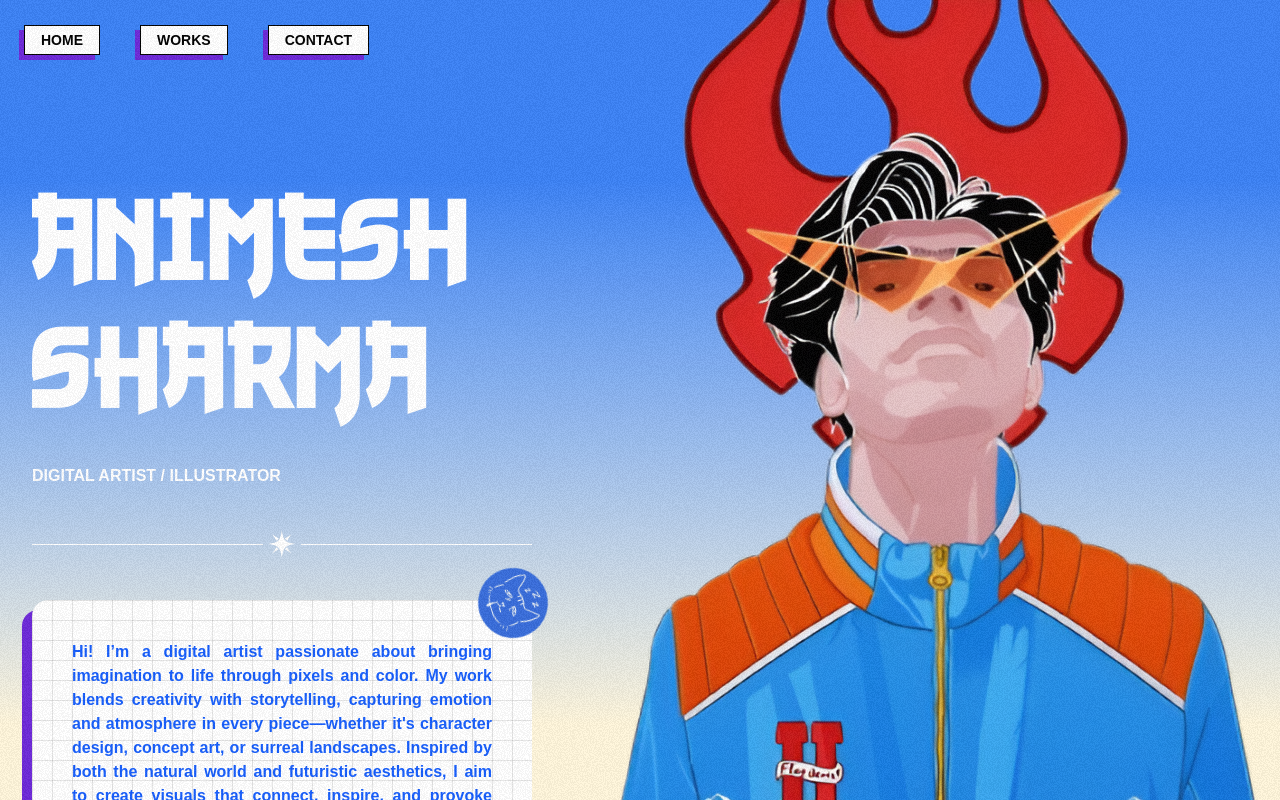
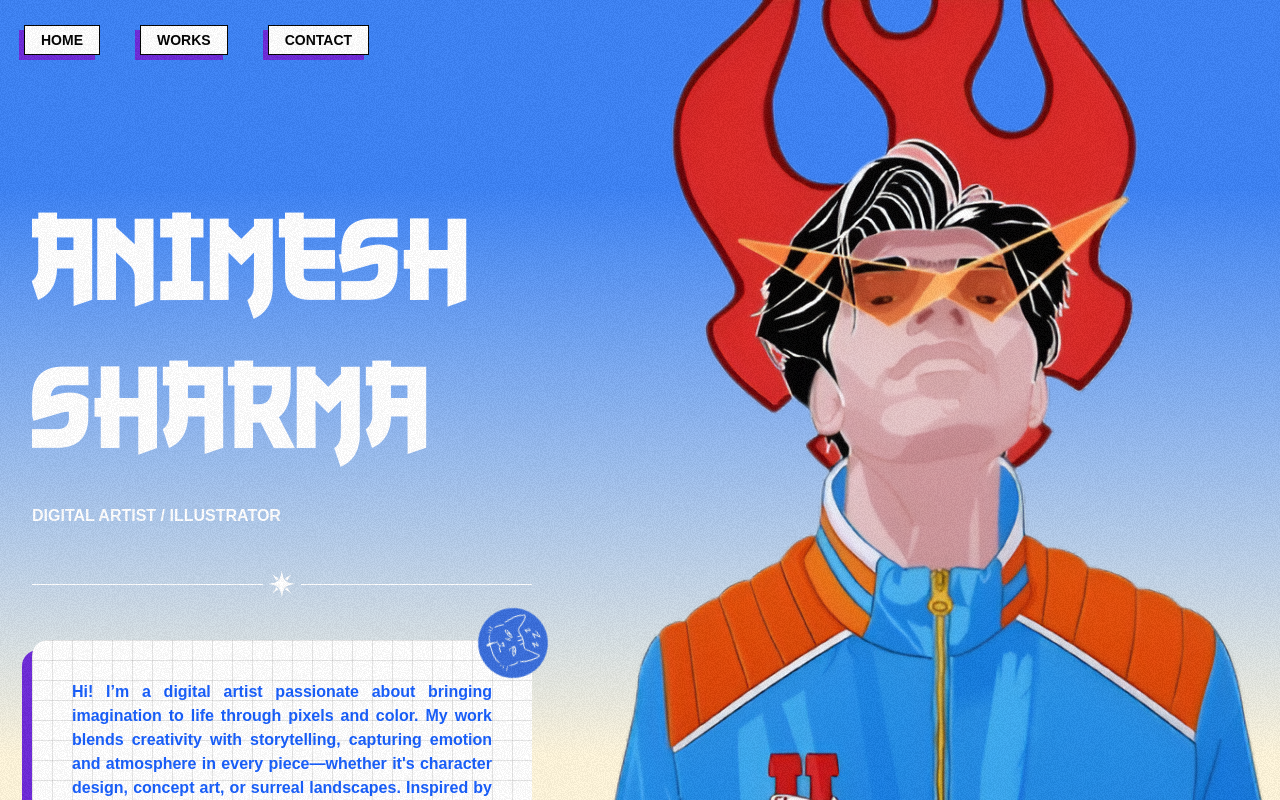
Before and after one commit to savarkavi/animesh-portfolio, a Next.js app: page / in a window 1280 px wide. Shown: the top 800 px of the page. Built offline with nearby package versions, Linux system fonts and the light colour scheme; a web font is replaced by a local one.

Commit message:
Refactor styles in various components for improved layout and animation; adjust text animation behavior and overflow handling

```diff
--- a/src/app/work-archive/page.tsx
+++ b/src/app/work-archive/page.tsx
@@ -79,7 +79,7 @@ const Page = () => {
               </div>
             </Link>
             <div
-              className={`category-img-${i} fixed right-4 bottom-4 z-[99] h-[200px] w-[150px] border lg:h-[250px] lg:w-[200px] xl:h-[450px] xl:w-[450px]`}
+              className={`category-img-${i} fixed right-4 bottom-4 z-[99] h-[200px] w-[150px] border bg-white/80 lg:h-[250px] lg:w-[200px] xl:h-[450px] xl:w-[450px]`}
               style={{
                 clipPath: "polygon(50% 50%, 50% 50%, 50% 50%, 50% 50%)",
               }}
--- a/src/components/Hero.tsx
+++ b/src/components/Hero.tsx
@@ -34,14 +34,18 @@ const Hero = () => {
           className={`mt-20 flex flex-col items-center gap-4 text-white md:mt-30 xl:mt-20 xl:items-start 2xl:items-center`}
         >
           <div className="flex flex-col items-center justify-start overflow-hidden text-center xl:items-start 2xl:flex-row 2xl:gap-12">
+            <div className="overflow-hidden">
               <TextAnimationWrapper
                 text="Animesh"
                 className={`${nuku.className} mt-8 text-8xl uppercase lg:text-9xl xl:mt-0 2xl:text-[10rem] 2xl:leading-40`}
               />
+            </div>
+            <div className="overflow-hidden">
               <TextAnimationWrapper
                 text="Sharma"
                 className={`${nuku.className} text-8xl uppercase lg:text-9xl xl:mt-0 2xl:text-[10rem] 2xl:leading-40`}
               />
+            </div>
           </div>
           <p className="hero-sub-text -translate-x-50 font-black uppercase opacity-0 2xl:text-4xl">
             Digital Artist / illustrator
--- a/src/components/TextAnimationWrapper.tsx
+++ b/src/components/TextAnimationWrapper.tsx
@@ -31,19 +31,10 @@ const TextAnimationWrapper: React.FC<AnimatedTextProps> = ({
             onComplete: onComplete,
           })
           .to(".text-letter", {
-            y: -20,
+            y: 0,
             duration: 0.5,
             stagger: 0.1,
-          })
-          .to(
-            ".text-letter",
-            {
-              y: 0,
-              duration: 0.5,
-              stagger: 0.1,
-            },
-            "-=1.2",
-          );
+          });
       }
     },
     { scope: textRef, dependencies: [isOverlayAnimComplete] },
@@ -53,11 +44,11 @@ const TextAnimationWrapper: React.FC<AnimatedTextProps> = ({
     <p ref={textRef} className={className}>
       {text.split(" ").map((word, wi) => (
         <React.Fragment key={wi}>
-          <span className="inline-block">
+          <span className="relative inline-block overflow-hidden">
             {word.split("").map((l, i) => (
               <span
                 key={`${wi}-${i}`}
-                className="text-letter inline-block translate-y-100"
+                className="text-letter relative inline-block translate-y-50"
               >
                 {l}
               </span>
--- a/src/components/work-category/WorkCategoryHero.tsx
+++ b/src/components/work-category/WorkCategoryHero.tsx
@@ -20,7 +20,7 @@ const WorkCategoryHero = ({ category }: WorkCategoryHeroProps) => {
       <div
         className={`relative flex h-full w-full flex-[60%] items-center justify-between uppercase`}
       >
-        <div className="flex w-full flex-wrap items-center justify-center gap-2 overflow-hidden px-4 text-3xl uppercase sm:text-6xl 2xl:text-9xl">
+        <div className="relative w-full px-4 text-3xl uppercase sm:text-6xl 2xl:text-9xl">
           <TextAnimationWrapper
             text={category.label.split("-").join(" ")}
             className="w-full text-center leading-16 text-white uppercase sm:leading-20 xl:leading-36"
```
Lines whose indentation alone changed are shown as unchanged.
